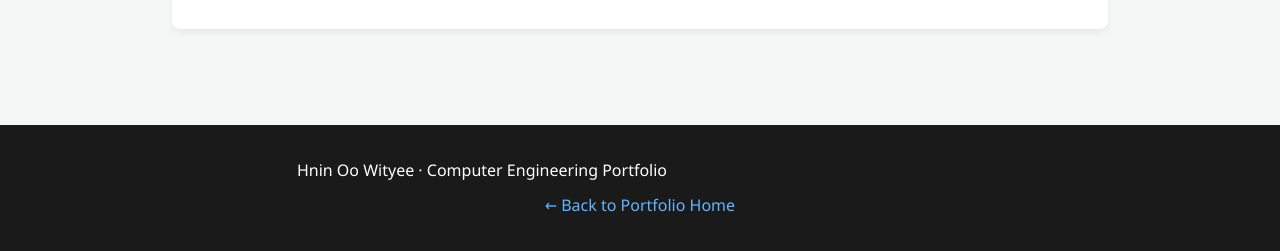
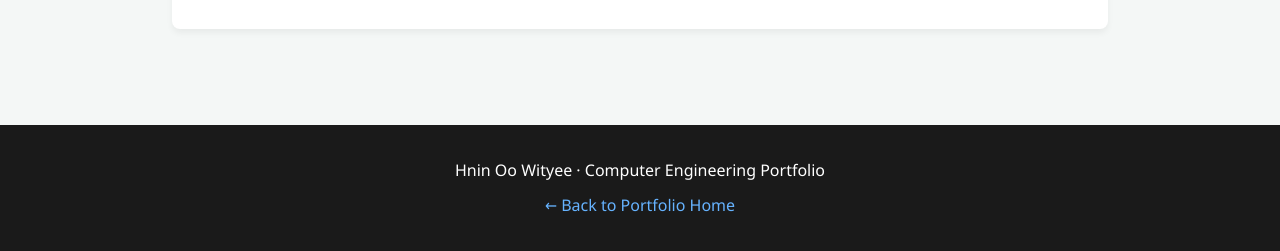
Before and after one commit to khukhu01/HninOoWityee_CE_Portfolio, a plain HTML site: page technocraft.html in a window 1280 px wide. Shown: the part 4278-4529 px from the top of the page. Drawn offline with Linux system fonts and the light colour scheme.

Commit message:
Update technocraft.css

```diff
--- a/technocraft.css
+++ b/technocraft.css
@@ -374,16 +374,20 @@ p {
 }
 
 /* Footer */
+/* Footer */
 footer {
-    text-align: center;
+    display: flex;
+    flex-direction: column;
+    align-items: center;
+    justify-content: center;
     padding: 2rem;
     background: var(--secondary-color);
     color: white;
     margin-top: 2rem;
+    text-align: center;
 }
 
 footer a {
-    text-align: center;
     display: inline-block;
     margin-top: 0.5rem;
     color: var(--accent-color);
```
